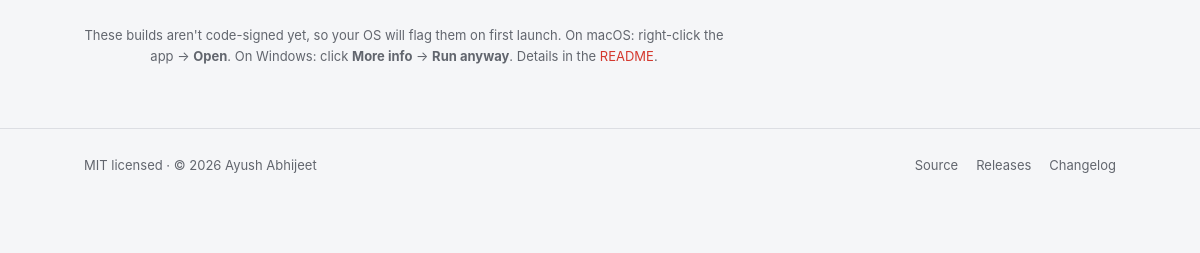
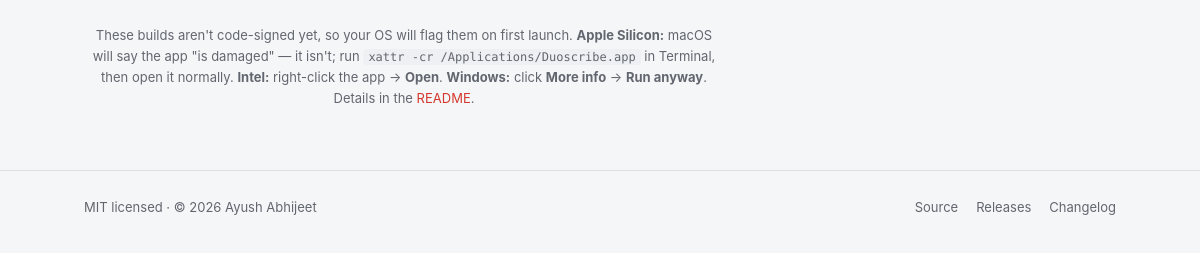
Before and after one commit to ayushabhijeet/duoscribe, an Electron app: page docs/index.html in a window 1200 px wide. Shown: the part 1893-2146 px from the top of the page. Before the commit the page ends 2106 px from the top, so only its background shows below. Drawn offline with Linux system fonts and the light colour scheme.

Commit message:
Fix macOS install instructions for the arm64 "damaged" Gatekeeper error
Unsigned, unnotarized apps trigger a stricter check on Apple Silicon than
on Intel: instead of the bypassable "unidentified developer" prompt,
macOS reports the app as damaged and offers no Open Anyway option.
Right-click -> Open (previously the only documented fix) does not clear
this. The actual fix is stripping the quarantine attribute via
`xattr -cr`. Updated both the README and the landing page's install
notes to give arch-specific instructions, and fixed the README's
stale versioned asset filenames to match the current stable names.

```diff
--- a/docs/index.html
+++ b/docs/index.html
@@ -403,6 +403,13 @@
   }
   .gatekeeper-note a { color: var(--accent); text-decoration: none; }
   .gatekeeper-note a:hover { text-decoration: underline; }
+  .gatekeeper-note code {
+    font-family: var(--mono);
+    background: var(--code-bg);
+    padding: 1px 5px;
+    border-radius: 4px;
+    font-size: 12px;
+  }
 
   /* Footer */
   footer {
@@ -561,7 +568,7 @@
       </div>
     </div>
     <p class="gatekeeper-note">
-      These builds aren't code-signed yet, so your OS will flag them on first launch. On macOS: right-click the app → <strong>Open</strong>. On Windows: click <strong>More info</strong> → <strong>Run anyway</strong>. Details in the <a href="https://github.com/ayushabhijeet/duoscribe#install" target="_blank" rel="noopener">README</a>.
+      These builds aren't code-signed yet, so your OS will flag them on first launch. <strong>Apple Silicon:</strong> macOS will say the app "is damaged" — it isn't; run <code>xattr -cr /Applications/Duoscribe.app</code> in Terminal, then open it normally. <strong>Intel:</strong> right-click the app → <strong>Open</strong>. <strong>Windows:</strong> click <strong>More info</strong> → <strong>Run anyway</strong>. Details in the <a href="https://github.com/ayushabhijeet/duoscribe#install" target="_blank" rel="noopener">README</a>.
     </p>
   </div>
 </section>
```
Also changed, not shown: README.md.
